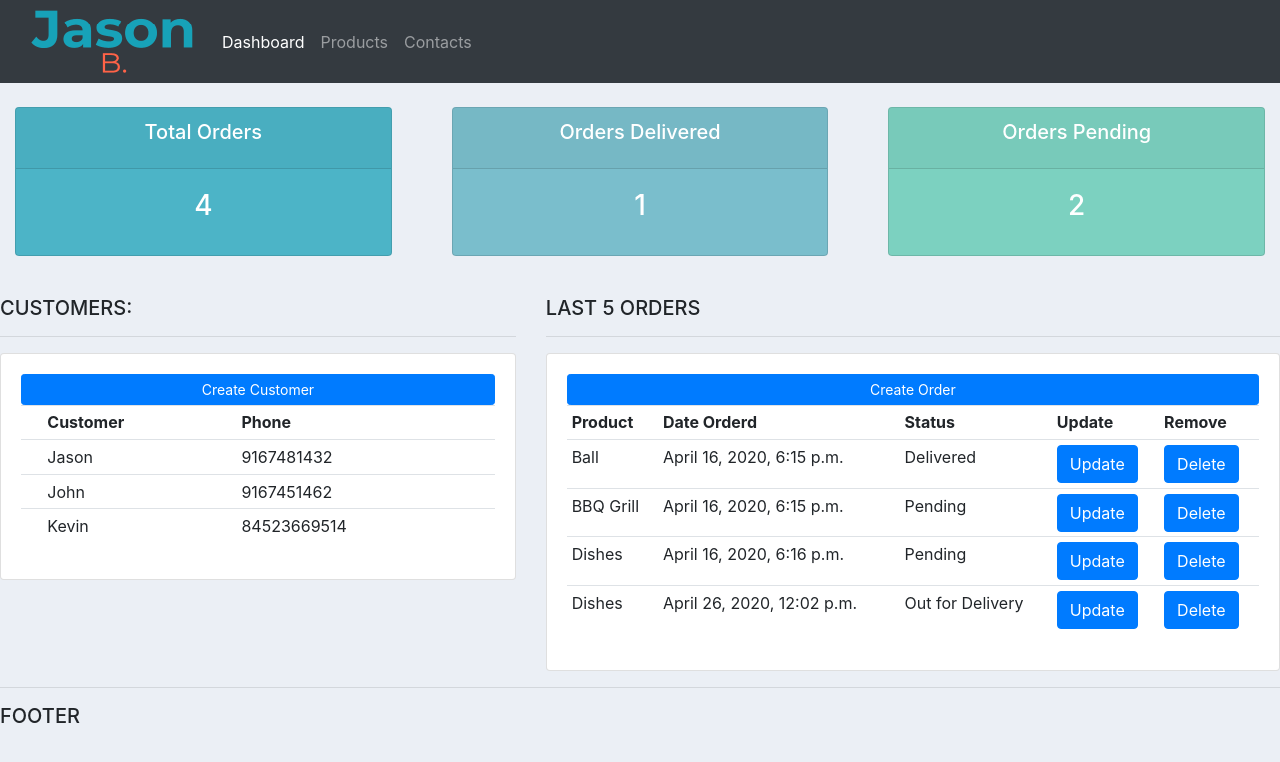
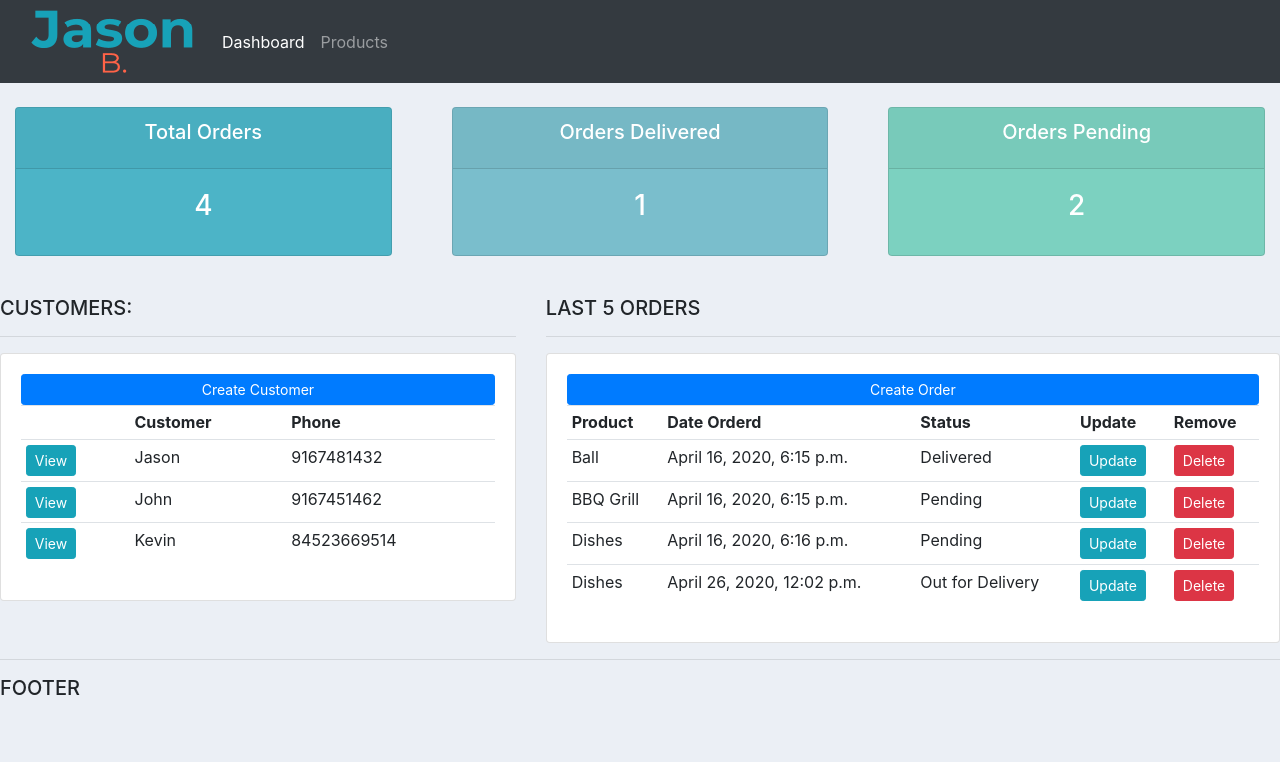
Before and after one commit to john9088/SRM, a Django app: page /accounts/ in a window 1280 px wide. Shown: the top 762 px of the page. Run offline with Django 3.2, Linux system fonts and the light colour scheme; data comes from the database, SQL or seed files in the repository; some libraries are stand-ins or nearby versions.

Commit message:
Added buttons to View the customer dynamically

```diff
--- a/accounts/templates/accounts/dashboard.html
+++ b/accounts/templates/accounts/dashboard.html
@@ -11,7 +11,8 @@
 		<h5>CUSTOMERS:</h5>
 		<hr>
 		<div class="card card-body">
-			<a class="btn btn-primary  btn-sm btn-block" href="">Create Customer</a>
+			<a class="btn btn-primary  btn-sm btn-block" href="#">Create Customer</a>
+
 			<table class="table table-sm">
 				<tr>
 					<th></th>
@@ -20,7 +21,7 @@
 				</tr>
 				{%for customer in customers %} <!-- To use Outhon for loop or any python function. -->
 				<tr>
-					<th></th>
+					<td><a class = "btn btn-sm btn-info"  href = "{% url 'customers' customer.id %}">View</a></td>
 					<td>{{customer.name}}</td> <!-- To access data. -->
 					<td>{{customer.phone}}</td>
 				</tr>
@@ -48,8 +49,8 @@
 					<td>{{order.products}}</td>
 					<td>{{order.date_created}}</td>
 					<td>{{order.status}}</td>
-					<td><a herf = ""><button class="btn btn-primary" type="submit">Update</button></a></td>
-					<td><a herf = ""><button class="btn btn-primary" type="submit">Delete</button></a></td>
+					<td><a class = "btn btn-sm btn-info" href = "">Update</a></td>
+					<td><a class = "btn btn-sm btn-danger" href = "">Delete</a></td>
 				</tr>
 				{%endfor%}
 
--- a/accounts/templates/accounts/navbar.html
+++ b/accounts/templates/accounts/navbar.html
@@ -8,13 +8,10 @@
   <div class="collapse navbar-collapse" id="navbarNav">
     <ul class="navbar-nav">
       <li class="nav-item active">
-        <a class="nav-link" href="#">Dashboard<span class="sr-only">(current)</span></a>
+        <a class="nav-link" href="{% url 'home' %}">Dashboard<span class="sr-only">(current)</span></a>
       </li>
       <li class="nav-item">
-        <a class="nav-link" href="#">Products</a>
-      </li>
-      <li class="nav-item">
-        <a class="nav-link" href="#">Contacts</a>
+        <a class="nav-link" href="{% url 'products' %}">Products</a>
       </li>
     </ul>
   </div>
--- a/accounts/urls.py
+++ b/accounts/urls.py
@@ -2,8 +2,8 @@ from django.urls import path
 from . import views
 
 urlpatterns = [
-    path('', views.home),
-    path('home/', views.home),
-    path('customer/<str:cust_key>/', views.customer),
-    path('products/', views.products),
+    path('', views.home,name = 'home'),
+    path('home/', views.home, name = 'home'),
+    path('customer/<str:cust_key>/', views.customer,name = 'customers'),
+    path('products/', views.products,name = 'products'),
 ]
```
